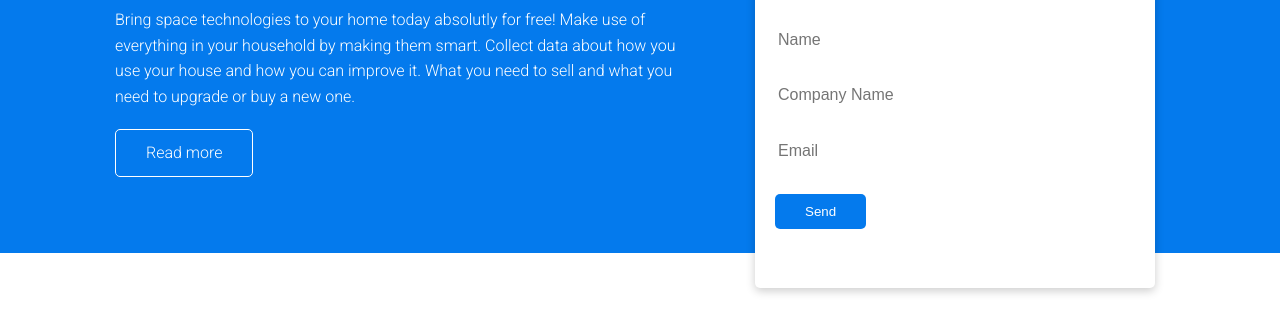
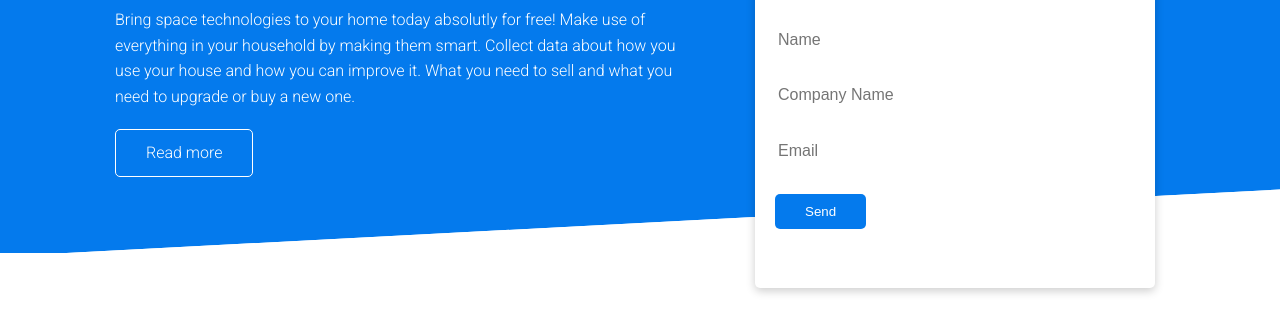
Before and after one commit to BadAllOff/modern_html_css_website, a plain HTML site: page index.html in a window 1280 px wide. Shown: the part 217-550 px from the top of the page. Drawn offline with Linux system fonts and the light colour scheme.

Commit message:
Add: scewed line after hero

```diff
--- a/style.css
+++ b/style.css
@@ -113,6 +113,21 @@ img {
   outline: none;
 }
 
+.showcase::before,
+.showcase::after {
+  content: "";
+  position: absolute;
+  height: 100px;
+  bottom: -70px;
+  right: 0;
+  left: 0;
+  background-color: #fff;
+  transform: skewY(-3deg);
+  -moz-transform: skewY(-3deg);
+  -webkit-transform: skewY(-3deg);
+  -ms-transform: skewY(-3deg);
+}
+
 /* Utilities */
 .container {
   max-width: 1100px;
@@ -145,8 +160,8 @@ img {
   border: 1px #fff solid;
 }
 
-.btn:hover{
-  transform: scale(0.90);
+.btn:hover {
+  transform: scale(0.9);
 }
 
 .flex {
```
